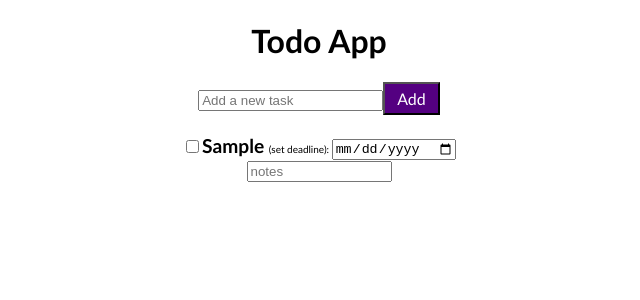
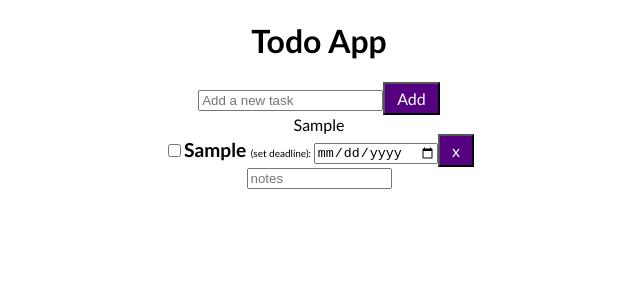
Before and after one commit to Jaloud/CS35L-Task-App, a React (Create React App) app: page / in a window 1280 px wide. Both pictures are taken after typing "Sample" into the empty fields and a click on the button "Add". Shown: the top 300 px of the page, without its empty margins (321-961 px from the left). Built offline with nearby package versions, Linux system fonts and the light colour scheme.

Commit message:
added delete button

```diff
--- a/src/App.js
+++ b/src/App.js
@@ -19,6 +19,12 @@ function App() {
     }
     setChecked(updatedList);
   };
+
+  const handleDelete = (id) => {
+    const newList = list.filter((todo) => todo.id != id);
+
+    setList(newList);
+  }
 
   const isChecked = (item) =>
     checked.includes(item) ? "checked-item" : "not-checked-item";
@@ -48,6 +54,7 @@ function App() {
       <button onClick={() => addTodo(input)}>Add</button>
       {list.map((todo) => (
         <div key={todo.id}>
+          {todo.todo}
           <br />
           <input type="checkbox" value={todo.todo} onChange={handleCheck} />
           <span className={isChecked(todo.todo)}>{todo.todo + "\t"}</span>
@@ -56,12 +63,13 @@ function App() {
           </label>
           <input
             type="date"
-            onChange={(event) =>
-              this.setState({ startDate: event.target.value })
-            }
+            onChange={(event) =>({ startDate: event.target.value })}
           />
+          <button onClick={() => handleDelete(todo.id)}>x</button>
           <br />
-          <input size="15" type="text" placeholder="notes" />
+          <input size="15"
+          type="text"
+          placeholder="notes" />
         </div>
       ))}
     </div>
```
